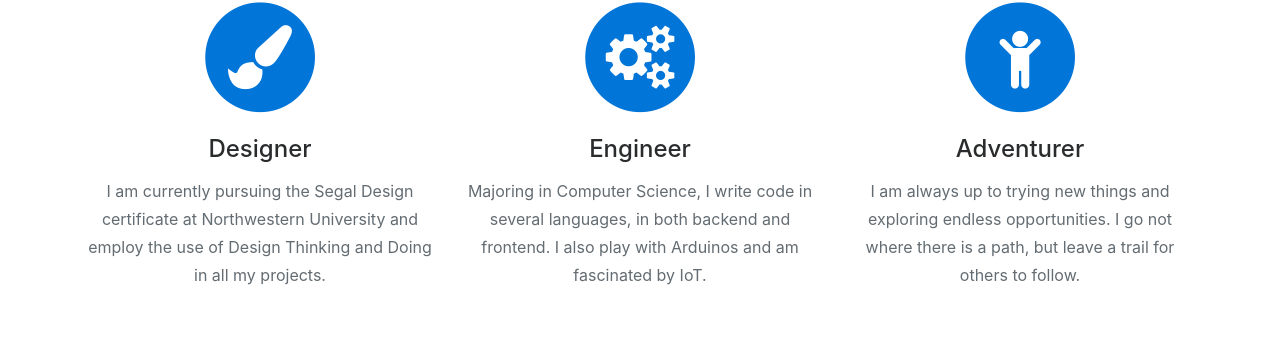
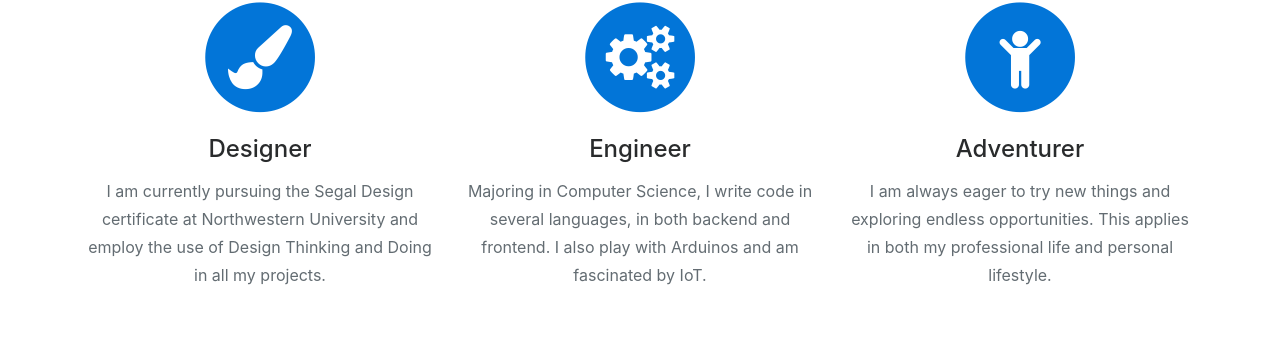
Before and after one commit to adammy123/Website, a website with bundled scripts: page index.html in a window 1280 px wide. Shown: the part 828-1167 px from the top of the page. Built offline with nearby package versions, Linux system fonts and the light colour scheme; a web font is replaced by a local one.

Commit message:
updated "adventurer"

```diff
--- a/index.html
+++ b/index.html
@@ -121,7 +121,7 @@
                         <i class="fa fa-child fa-stack-1x fa-inverse"></i>
                     </span>
                     <h4 class="service-heading">Adventurer</h4>
-                    <p class="text-muted">I am always up to trying new things and exploring endless opportunities. I go not where there is a path, but leave a trail for others to follow.</p>
+                    <p class="text-muted">I am always eager to try new things and exploring endless opportunities. This applies in both my professional life and personal lifestyle.</p>
                 </div>
             </div>
         </div>
```
